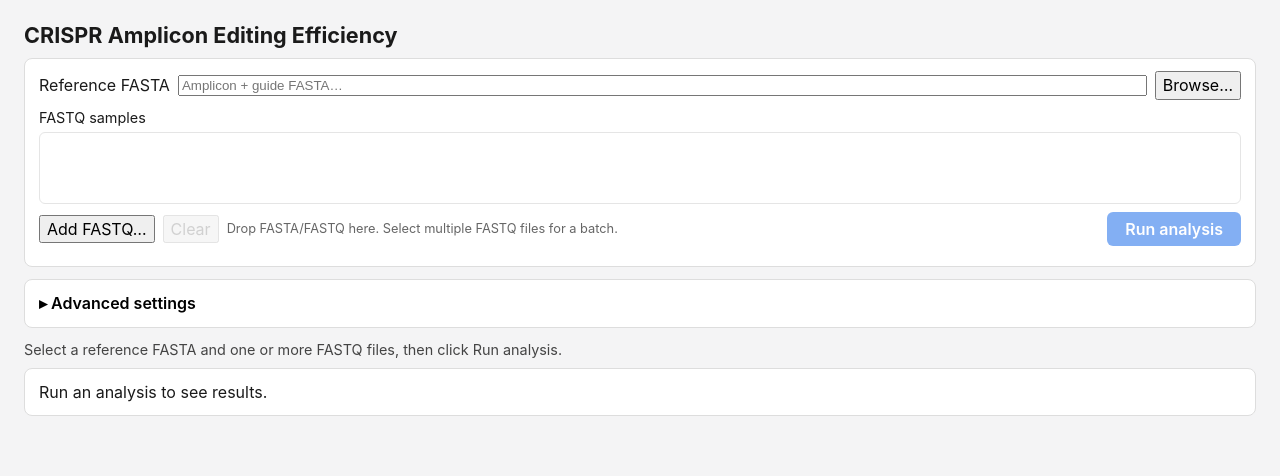
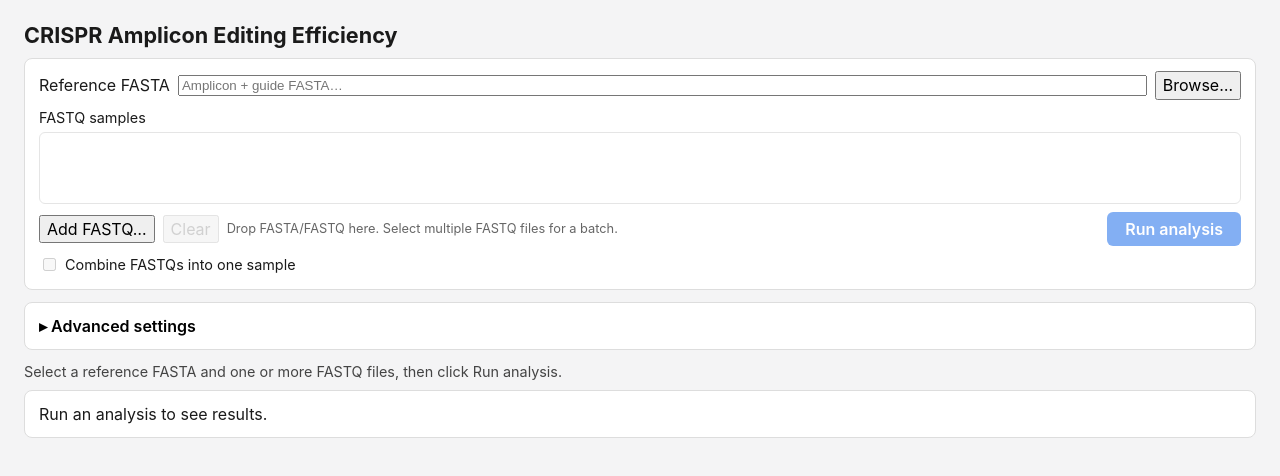
Before and after one commit to jacob-r-g/EfficiencyFinder, a React (Vite) app in the folder web/frontend/: page / in a window 1280 px wide. Shown: the top 476 px of the page. Built offline with nearby package versions, Linux system fonts and the light colour scheme.

Commit message:
Expose combine-FASTQ and hide-zero-read options in the web UI.

```diff
--- a/web/frontend/src/App.tsx
+++ b/web/frontend/src/App.tsx
@@ -8,6 +8,7 @@ import { DEFAULT_SETTINGS, type BatchResult, type PipelineSettings } from "./typ
 export default function App() {
   const [fasta, setFasta] = useState<File | null>(null);
   const [fastqs, setFastqs] = useState<File[]>([]);
+  const [combineFastqs, setCombineFastqs] = useState(false);
   const [settings, setSettings] = useState<PipelineSettings>(DEFAULT_SETTINGS);
   const [running, setRunning] = useState(false);
   const [status, setStatus] = useState(
@@ -29,19 +30,23 @@ export default function App() {
         setStatus(`Uploading ${file.name}…`);
         await uploadFile(uploadId, file);
       }
-      setStatus("Queued…");
+      setStatus(combineFastqs ? "Combining FASTQs…" : "Queued…");
       const job = await startJob(
         uploadId,
         fasta.name,
         fastqs.map((f) => f.name),
         settings,
+        combineFastqs && fastqs.length > 1,
       );
       const done = await pollJob(job.id, (s) => {
         if (s.status === "queued") setStatus("Queued…");
         else if (s.progress) {
-          setStatus(
-            `Processing sample ${s.progress.i} of ${s.progress.n}: ${s.progress.sample}`,
-          );
+          if (s.progress.i === 0) setStatus("Combining FASTQs…");
+          else {
+            setStatus(
+              `Processing sample ${s.progress.i} of ${s.progress.n}: ${s.progress.sample}`,
+            );
+          }
         } else if (s.status === "running") setStatus("Running…");
       });
       if (done.status === "failed") {
@@ -69,8 +74,10 @@ export default function App() {
         fasta={fasta}
         fastqs={fastqs}
         running={running}
+        combineFastqs={combineFastqs}
         onFasta={setFasta}
         onFastqs={setFastqs}
+        onCombineFastqs={setCombineFastqs}
         onRun={run}
       />
       <SettingsPanel value={settings} disabled={running} onChange={setSettings} />
--- a/web/frontend/src/FilePanel.tsx
+++ b/web/frontend/src/FilePanel.tsx
@@ -7,8 +7,10 @@ type Props = {
   fasta: File | null;
   fastqs: File[];
   running: boolean;
+  combineFastqs: boolean;
   onFasta: (file: File | null) => void;
   onFastqs: (files: File[]) => void;
+  onCombineFastqs: (value: boolean) => void;
   onRun: () => void;
 };
 
@@ -22,8 +24,10 @@ export default function FilePanel({
   fasta,
   fastqs,
   running,
+  combineFastqs,
   onFasta,
   onFastqs,
+  onCombineFastqs,
   onRun,
 }: Props) {
   const fastaRef = useRef<HTMLInputElement>(null);
@@ -119,6 +123,15 @@ export default function FilePanel({
           {running ? "Running…" : "Run analysis"}
         </button>
       </div>
+      <label className="checkbox-row" title="Treat all uploaded FASTQ files as one sample (useful when one experiment was split across reactions).">
+        <input
+          type="checkbox"
+          checked={combineFastqs}
+          disabled={running || fastqs.length < 2}
+          onChange={(e) => onCombineFastqs(e.target.checked)}
+        />
+        Combine FASTQs into one sample
+      </label>
     </section>
   );
 }
--- a/web/frontend/src/ResultsView.tsx
+++ b/web/frontend/src/ResultsView.tsx
@@ -31,17 +31,36 @@ const EXCISION_SIZE = ["sample", "amplicon", "excision_size_bp", "n_reads", "pct
 
 const TABS = ["Efficiency", "Indel & Frame", "Alleles", "Paired excision"] as const;
 
+function hasReads(row: Record<string, unknown>, key: string): boolean {
+  const n = row[key];
+  return typeof n === "number" ? n > 0 : Number(n) > 0;
+}
+
 type Props = { result: BatchResult | null };
 
 export default function ResultsView({ result }: Props) {
   const [tab, setTab] = useState<(typeof TABS)[number]>("Efficiency");
   const [alleleTab, setAlleleTab] = useState<"sample" | "shared">("sample");
+  const [hideZeros, setHideZeros] = useState(true);
   const [detailFilter, setDetailFilter] = useState<Record<string, unknown> | null>(null);
   const [excisionFilter, setExcisionFilter] = useState<Record<string, unknown> | null>(null);
 
   if (!result) {
     return <section className="results">Run an analysis to see results.</section>;
   }
+
+  const efficiencies = hideZeros
+    ? result.efficiencies.filter((r) => hasReads(r, "total_amplicon_reads"))
+    : result.efficiencies;
+  const indelRows = hideZeros
+    ? result.indel_summaries.filter((r) => hasReads(r, "n_reads_with_size_call"))
+    : result.indel_summaries;
+  const alleleSummaries = hideZeros
+    ? result.allele_summaries.filter((r) => hasReads(r, "total_reads"))
+    : result.allele_summaries;
+  const excisionRows = hideZeros
+    ? result.excision_summaries.filter((r) => hasReads(r, "n_spanning_reads"))
+    : result.excision_summaries;
 
   const details = result.allele_details.filter(
     (d) =>
@@ -56,6 +75,7 @@ export default function ResultsView({ result }: Props) {
 
   return (
     <section className="results">
+      <div className="results-toolbar">
         <div className="tabs">
           {TABS.map((name) => (
             <button
@@ -68,13 +88,22 @@ export default function ResultsView({ result }: Props) {
             </button>
           ))}
         </div>
+        <label className="checkbox-row" title="Hide amplicons/guides with zero reads in this sample (e.g. other PCR reactions).">
+          <input
+            type="checkbox"
+            checked={hideZeros}
+            onChange={(e) => setHideZeros(e.target.checked)}
+          />
+          Hide zero-read rows
+        </label>
+      </div>
       {tab === "Efficiency" && (
-        <DataTable columns={EFFICIENCY} rows={result.efficiencies} filename="efficiency.csv" />
+        <DataTable columns={EFFICIENCY} rows={efficiencies} filename="efficiency.csv" />
       )}
       {tab === "Indel & Frame" && (
         <>
           <IndelHistogram sizes={result.indel_sizes} />
-          <DataTable columns={INDEL} rows={result.indel_summaries} filename="indel_frame.csv" />
+          <DataTable columns={INDEL} rows={indelRows} filename="indel_frame.csv" />
         </>
       )}
       {tab === "Alleles" && (
@@ -93,7 +122,7 @@ export default function ResultsView({ result }: Props) {
             <>
               <DataTable
                 columns={ALLELE_SUMMARY}
-                rows={result.allele_summaries}
+                rows={alleleSummaries}
                 filename="alleles_summary.csv"
                 onSelect={setDetailFilter}
               />
@@ -111,7 +140,7 @@ export default function ResultsView({ result }: Props) {
         <>
           <DataTable
             columns={EXCISION}
-            rows={result.excision_summaries}
+            rows={excisionRows}
             filename="paired_excision.csv"
             onSelect={setExcisionFilter}
           />
--- a/web/frontend/src/api.ts
+++ b/web/frontend/src/api.ts
@@ -36,6 +36,7 @@ export async function startJob(
   fasta: string,
   fastqs: string[],
   settings: PipelineSettings,
+  combineFastqs = false,
 ): Promise<JobStatus> {
   const res = await check(
     await fetch("/api/jobs", {
@@ -46,6 +47,7 @@ export async function startJob(
         fasta,
         fastqs,
         settings,
+        combine_fastqs: combineFastqs,
       }),
     }),
   );
--- a/web/frontend/src/styles.css
+++ b/web/frontend/src/styles.css
@@ -197,6 +197,23 @@ tbody tr.selected {
   padding: 12px 14px;
 }
 
+.results-toolbar {
+  display: flex;
+  flex-wrap: wrap;
+  align-items: center;
+  justify-content: space-between;
+  gap: 8px;
+  margin-bottom: 8px;
+}
+
+.checkbox-row {
+  display: inline-flex;
+  align-items: center;
+  gap: 6px;
+  font-size: 0.9rem;
+  user-select: none;
+}
+
 .status {
   font-size: 0.9rem;
   color: #444;
```
Lines whose indentation alone changed are shown as unchanged.
